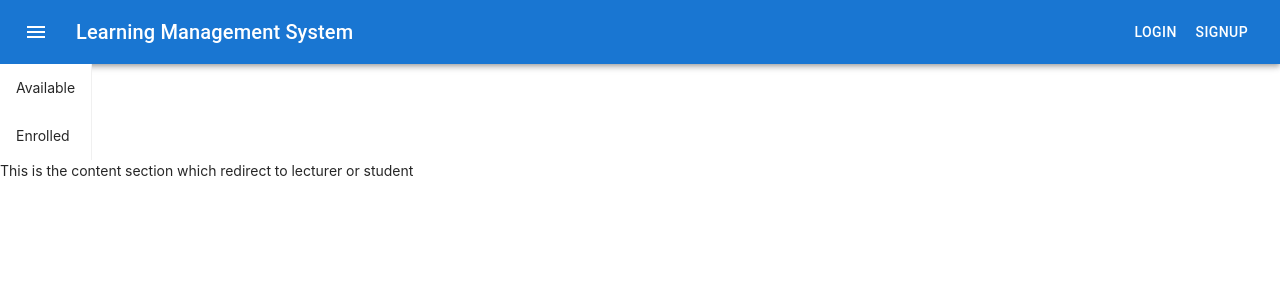
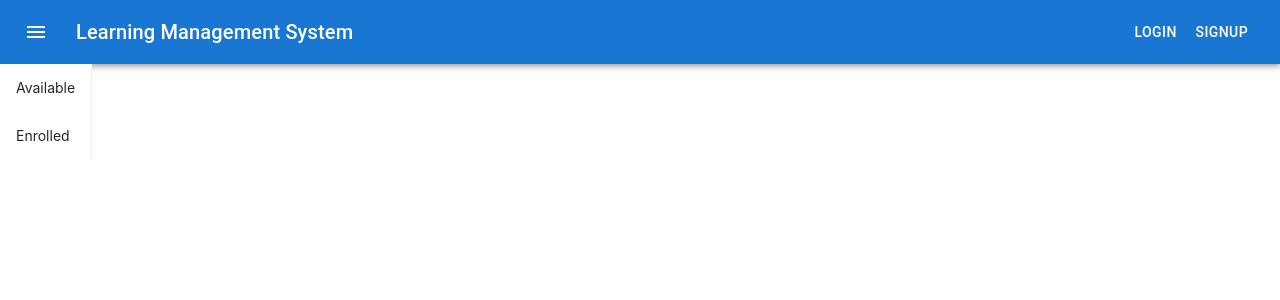
Before and after one commit to Nawoda-Jayasinghe/learning-management-system-Front-End, a React (Create React App) app: page /Dashboard in a window 1280 px wide. Shown: the top 300 px of the page. Built offline with nearby package versions, Linux system fonts and the light colour scheme.

Commit message:
Updated Content.jsx

```diff
--- a/src/components/dashboard/Content.jsx
+++ b/src/components/dashboard/Content.jsx
@@ -1,10 +1,19 @@
 import React from "react";
 import Sidebar from "./Sidebar";
-;
+import { Routes, Route } from "react-router-dom";
+import EnrolledCourses from "../studentDashboard/EnrolledCourses";
+import AvailableCourses from "../studentDashboard/AvailableCourses";
 const Content = () => {
   return <div>
-
-    This is the content section which redirect to lecturer or student
+  <div>
+        <Routes>
+          <Route
+            path="/availableCourses"
+            element={<AvailableCourses />}
+          ></Route>
+          <Route path="/enrolledCourses" element={<EnrolledCourses />}></Route>
+        </Routes>
+      </div>
   </div>;
 };
 
--- a/src/components/dashboard/Dashboard.jsx
+++ b/src/components/dashboard/Dashboard.jsx
@@ -4,7 +4,7 @@ import Content from "./Content";
 const Dashboard = () => {
   return <div>
     <Sidebar/>
-    <Content/>
+    {/* <Content/> */}
   </div>;
 };
 
--- a/src/components/dashboard/Sidebar.jsx
+++ b/src/components/dashboard/Sidebar.jsx
@@ -5,6 +5,7 @@ import { Routes, Route, useNavigate } from "react-router-dom";
 
 import EnrolledCourses from "../studentDashboard/EnrolledCourses";
 import AvailableCourses from "../studentDashboard/AvailableCourses";
+import Content from "./Content";
 
 function Sidebar() {
   const navigate = useNavigate();
@@ -24,24 +25,24 @@ function Sidebar() {
         ]}
       ></Menu>
       <div>
-        <Content />
+        <Content/>
       </div>
     </div>
   );
 
-  function Content() {
-    return (
-      <div>
-        <Routes>
-          <Route
-            path="/availableCourses"
-            element={<AvailableCourses />}
-          ></Route>
-          <Route path="/enrolledCourses" element={<EnrolledCourses />}></Route>
-        </Routes>
-      </div>
-    );
-  }
+  // function Content() {
+  //   return (
+  //     <div>
+  //       <Routes>
+  //         <Route
+  //           path="/availableCourses"
+  //           element={<AvailableCourses />}
+  //         ></Route>
+  //         <Route path="/enrolledCourses" element={<EnrolledCourses />}></Route>
+  //       </Routes>
+  //     </div>
+  //   );
+  // }
 }
 
 export default Sidebar;
```
